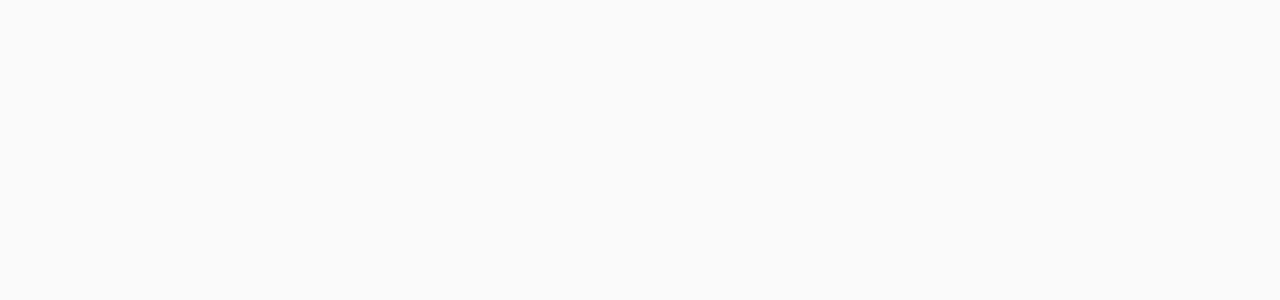
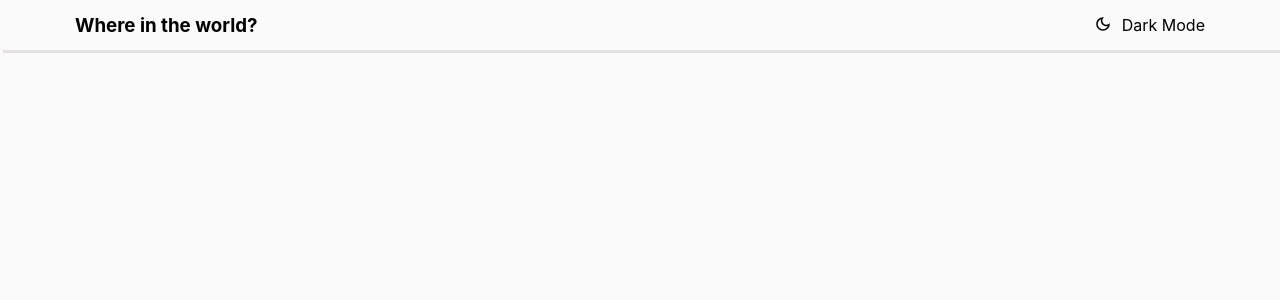
Before and after one commit to Amukayoung/countries, a React (Create React App) app: page /details in a window 1280 px wide. Before the commit this address had no page. Shown: the top 300 px of the page. Built offline with nearby package versions, Linux system fonts and the light colour scheme.

Commit message:
Added country details route
Added the countrydetails component and dreated a route to it

```diff
--- a/src/App.js
+++ b/src/App.js
@@ -1,6 +1,7 @@
 import { Routes,Route } from "react-router-dom";
 import Home from "./Pages/Home";
 import "./App.css"
+import CountryDetails from "./Pages/CountryDetails";
 
 
 function App() {
@@ -8,6 +9,8 @@ function App() {
     <div className="App">
       <Routes>
         <Route path="/" element={<Home/>}/>
+        <Route path="/details" element={<CountryDetails/>}/>
+
       </Routes>
 
     </div>
--- /dev/null
+++ b/src/Pages/CountryDetails.js
@@ -0,0 +1,12 @@
+import React from 'react'
+import TopNavbar from '../components/TopNavbar'
+
+const CountryDetails = () => {
+  return (
+    <div>
+        <TopNavbar/>
+    </div>
+  )
+}
+
+export default CountryDetails
```
